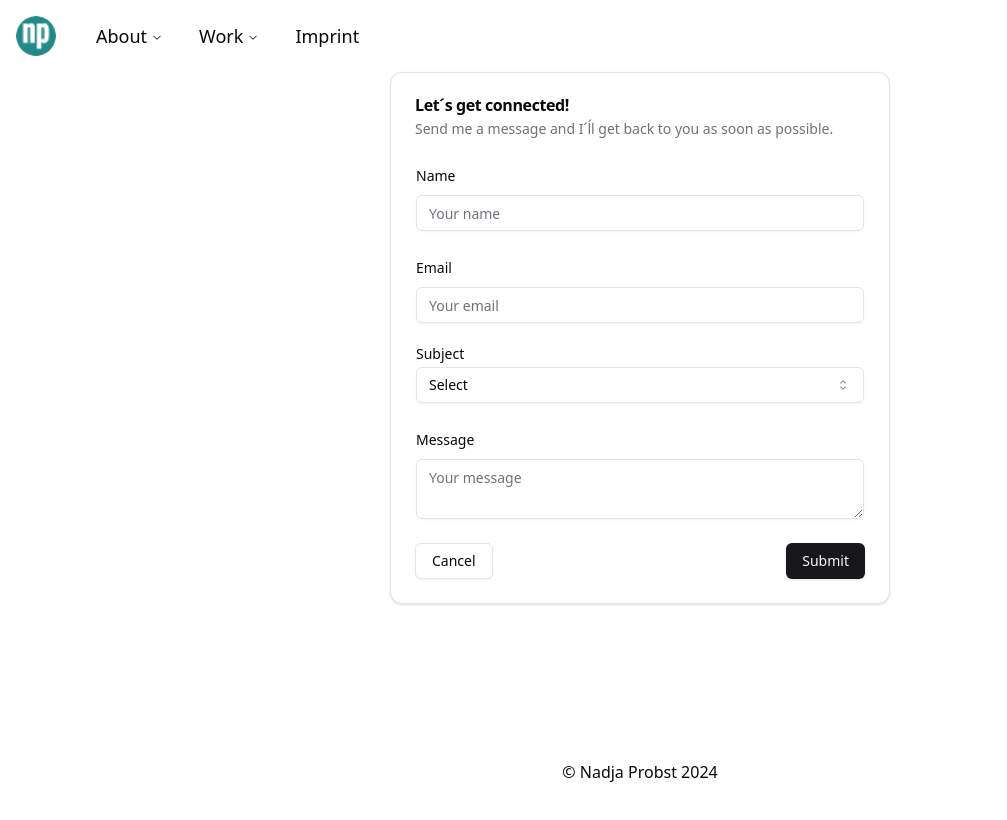
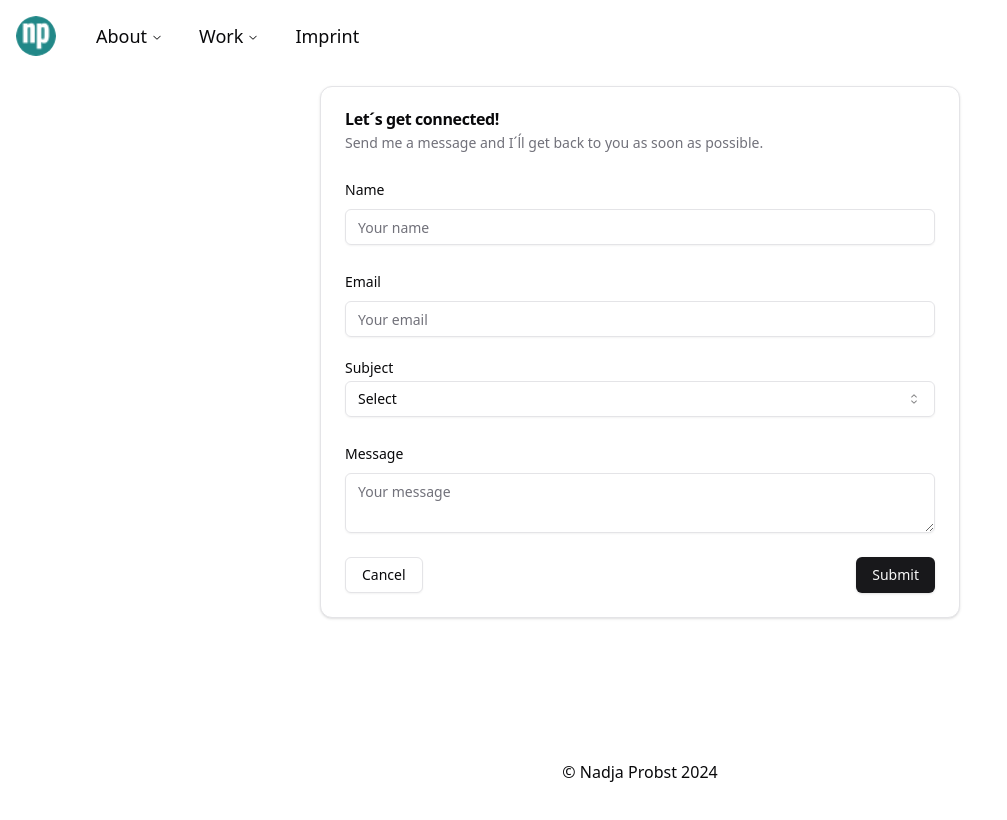
Before and after one commit to nadjascodejourney/projectboard, a React (Vite) app: page /contact in a window 1280 px wide. Shown: the top 820 px of the page, without its empty margins (0-1007 px from the left). Built offline with nearby package versions, Linux system fonts and the light colour scheme.

Commit message:
page/contactpage: refined positioning

```diff
--- a/src/components/customcomponents/ContactForm.tsx
+++ b/src/components/customcomponents/ContactForm.tsx
@@ -38,7 +38,7 @@ export default function ContactForm() {
   };
 
   return (
-    <Card className="w-[500px] ">
+    <Card className="w-1/2 min-w-min -mt-60">
       <CardHeader>
         <CardTitle>Let´s get connected!</CardTitle>
         <CardDescription>
@@ -46,7 +46,7 @@ export default function ContactForm() {
         </CardDescription>
       </CardHeader>
       <CardContent>
-        <form onSubmit={handleSubmit} className="space-y-6 max-w-md mx-auto">
+        <form onSubmit={handleSubmit} className="space-y-6 max-lg">
           <div className="space-y-2">
             <Label htmlFor="name">Name</Label>
             <Input
--- a/src/pages/ContactPage.tsx
+++ b/src/pages/ContactPage.tsx
@@ -2,7 +2,7 @@ import ContactForm from "@/components/customcomponents/ContactForm";
 
 const ContactPage = () => {
   return (
-    <main className="flex justify-center">
+    <main className="flex justify-center items-center min-h-screen">
       <ContactForm />
     </main>
   );
```
